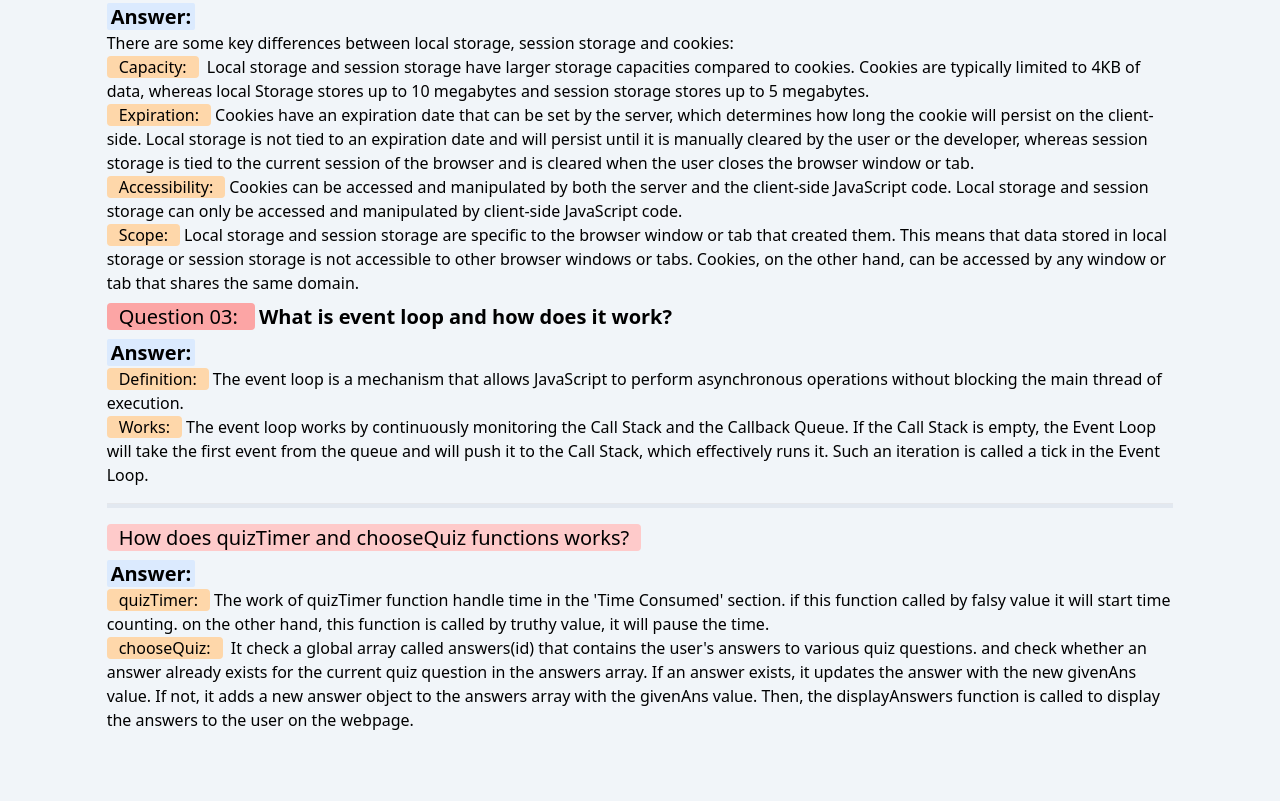
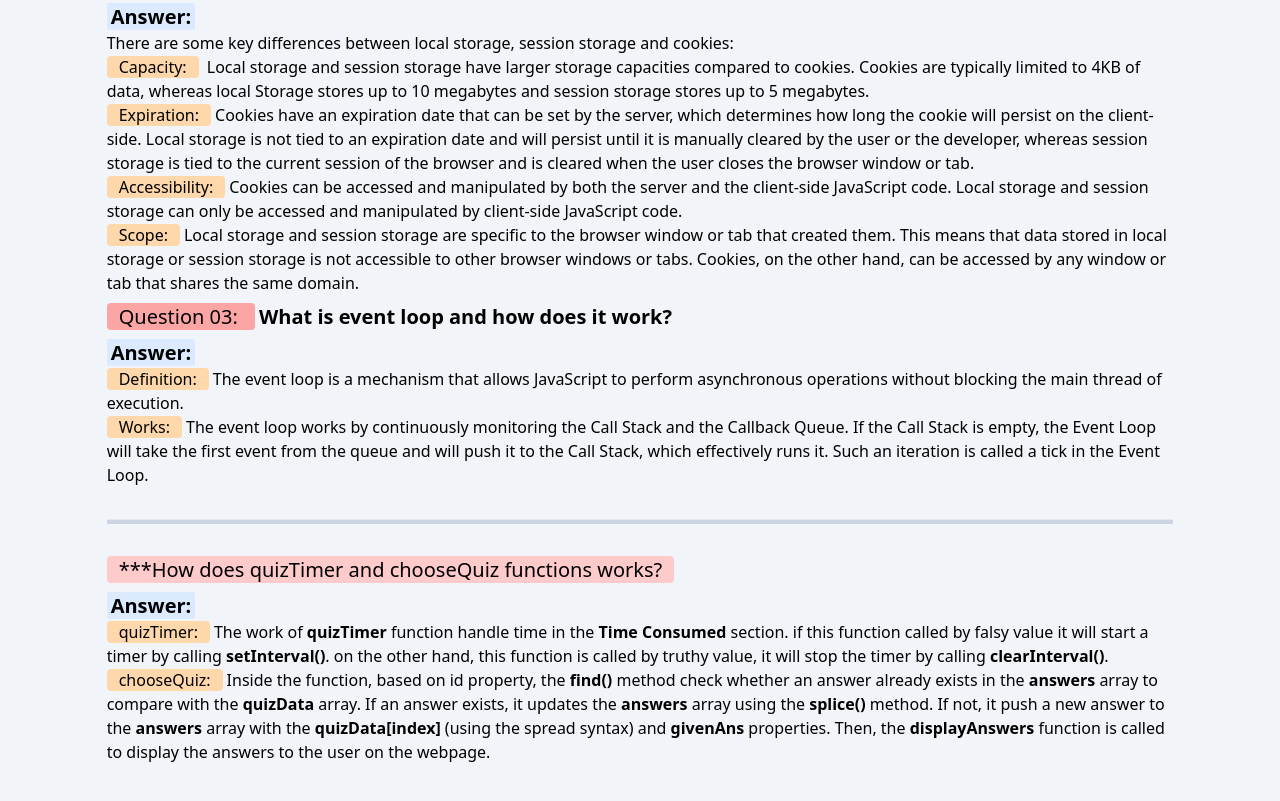
Before and after one commit to MdHasibulHasan1/assignment-07-a7-quiz-hero, a plain HTML site: page blog.html in a window 1280 px wide. Shown: the part 377-1178 px from the top of the page. Drawn offline with nearby package versions, Linux system fonts and the light colour scheme.

Commit message:
check all files, remove comments and add style

```diff
--- a/blog.html
+++ b/blog.html
@@ -42,12 +42,12 @@
             </p>
         </div>
          <!-- How does quizTimer and chooseQuiz functions works?-->
-         <hr class="pb-1 bg-slate-200 mt-4">
+         <hr class="pb-1 bg-slate-300 my-8">
         <div class="mt-4">
-            <h3 class="font-semibold text-xl my-2"><span class="bg-red-200 px-3 font-medium mr-1 rounded ">How does quizTimer and chooseQuiz functions works?</span></h3>
+            <h3 class="font-semibold text-xl my-2"><span class="bg-red-200 px-3 font-medium mr-1 rounded">***How does quizTimer and chooseQuiz functions works?</span></h3>
             <span class="bg-blue-100 text-xl px-1 font-semibold rounded-sm">Answer:</span> <br>
             <div>
-                <span class="bg-orange-200 px-3 font-medium mr-1 rounded">quizTimer:</span>The work of quizTimer function handle time in the 'Time Consumed' section. if this function called by falsy value it will start time counting. on the other hand, this function is called by truthy value, it will pause the time. <br><span class="bg-orange-200 px-3 font-medium mr-1 rounded">chooseQuiz:</span> It check a global array called answers(id) that contains the user's answers to various quiz questions. and check whether an answer already exists for the current quiz question in the answers array. If an answer exists, it updates the answer with the new givenAns value. If not, it adds a new answer object to the answers array with the givenAns value. Then, the displayAnswers function is called to display the answers to the user on the webpage.
+                <span class="bg-orange-200 px-3 font-medium mr-1 rounded">quizTimer:</span>The work of <span class="font-semibold">quizTimer</span> function handle time in the <span class="font-semibold">Time Consumed</span> section. if this function called by falsy value it will start a timer by calling <span class="font-semibold">setInterval()</span>. on the other hand, this function is called by truthy value, it will stop the timer by calling <span class="font-semibold">clearInterval()</span>.<br><span class="bg-orange-200 px-3 font-medium mr-1 rounded">chooseQuiz:</span>Inside the function, based on id property, the <span class="font-semibold">find()</span> method check whether an answer already exists in the <span class="font-semibold">answers</span> array to compare with the <span class="font-semibold">quizData</span> array. If an answer exists, it updates the <span class="font-semibold">answers</span> array using the <span class="font-semibold">splice()</span> method. If not, it push a new answer to the <span class="font-semibold">answers</span> array with the <span class="font-semibold">quizData[index]</span> (using the spread syntax) and <span class="font-semibold">givenAns</span> properties. Then, the <span class="font-semibold">displayAnswers</span> function is called to display the answers to the user on the webpage.
             </div>
         </div>
     </section>
--- a/index.js
+++ b/index.js
@@ -110,7 +110,6 @@ document.querySelector("#submit").addEventListener("click", () => {
 
   // data setting on local storage and getting data from local storage
   let storage = JSON.parse(localStorage.getItem("results"));
-  console.log(storage);
   if (storage) {
     localStorage.setItem(
       "results",
@@ -185,4 +184,3 @@ document.querySelector("#submit").addEventListener("click", () => {
   }, 1500);
   window.scrollTo(0, 0);
 });
-console.log(displayResult);
--- a/noChange.js
+++ b/noChange.js
@@ -2,7 +2,7 @@
 
 // Handle Timer
 
-// The work of quizTimer function handle time in the 'Time Consumed' section. if this function called by falsy value it will start time counting. on the other hand, this function is called by truthy value, it will pause the time.
+// The work of quizTimer function handle time in the Time Consumed section. if this function called by falsy value it will start a timer by calling setInterval(). on the other hand, this function is called by truthy value, it will stop the timer by calling clearInterval().
 const quizTimer = (dismiss) => {
   if (dismiss) {
     clearInterval(timer);
@@ -36,7 +36,6 @@ const displayQuizOptions = (quiz, i) => {
   let serial = 1;
   let generatedOptions = "";
   for (let option of quiz) {
-    console.log(option);
     generatedOptions += `<div
       class="border border-gray-200 rounded text-xs p-2 cursor-pointer"
       onclick="chooseQuiz('${i}', '${option}')">
@@ -47,9 +46,8 @@ const displayQuizOptions = (quiz, i) => {
   }
   return generatedOptions;
 };
-
 // select or choose quiz
-/* It check a global array called answers(id) that contains the user's answers to various quiz questions. and check whether an answer already exists for the current quiz question in the answers array. If an answer exists, it updates the answer with the new givenAns value. If not, it adds a new answer object to the answers array with the givenAns value. Then, the displayAnswers function is called to display the answers to the user on the webpage. */
+/* Inside the function, based on id property, the find() method check whether an answer already exists in the answers array to compare with the quizData array. If an answer exists, it updates the answers array using the splice() method. If not, it push a new answer to the answers array with the quizData[index] (using the spread syntax) and givenAns properties. Then, the displayAnswers function is called to display the answers to the user on the webpage. */
 
 const chooseQuiz = (index, givenAns) => {
   const isExist = answers.find((ans) => ans.id === quizData[index].id);
```
